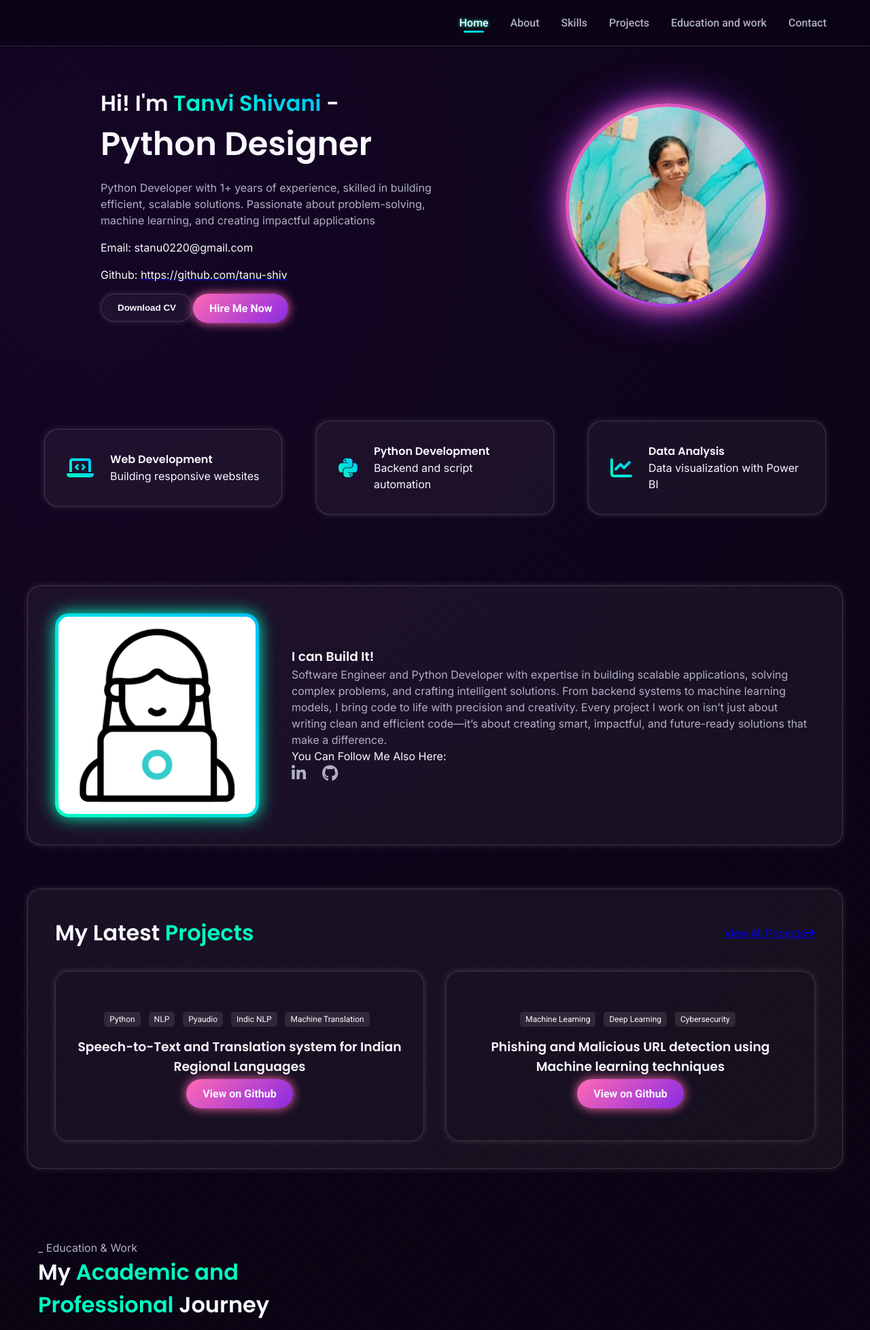
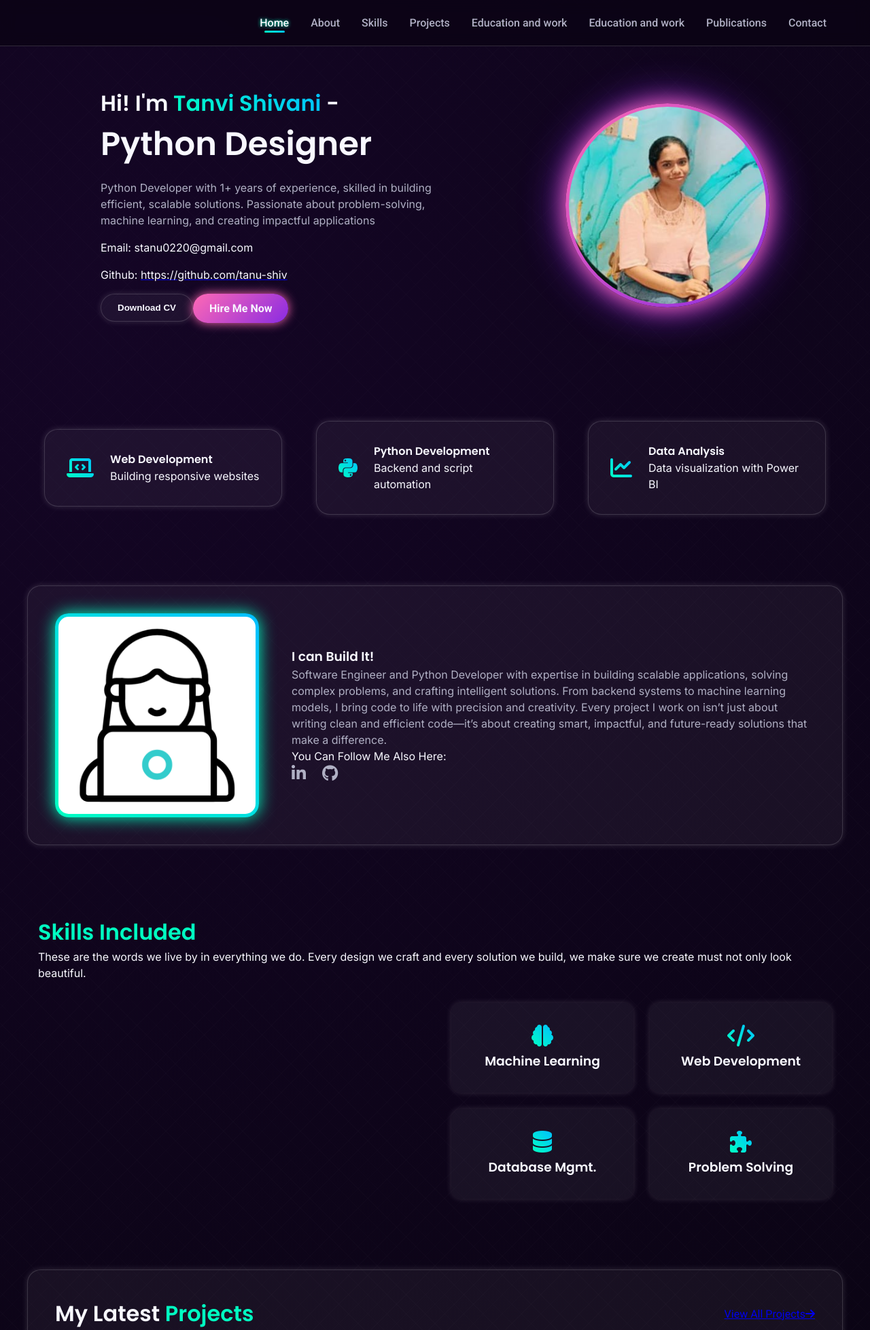
Before and after one commit to tanu-shiv/Personal-portfolio, a Django app: page / in a window 1280 px wide. Shown: the top 1956 px of the page at 68% size. Run offline with Django 5.2, Linux system fonts and the light colour scheme; some libraries are stand-ins or nearby versions.

Commit message:
latest changes

```diff
--- a/resume/templates/home.html
+++ b/resume/templates/home.html
@@ -22,6 +22,8 @@
                 <li><a href="#skills" class="roboto">Skills</a></li>
                 <li><a href="#projects" class="roboto">Projects</a></li>
                 <li><a href="#publications" class="roboto">Education and work</a></li>
+                <li><a href="#publications">Education and work</a></li>
+                <li><a href="#public">Publications</a></li>
                 <li><a href="#contact" class="roboto">Contact</a></li>
             </ul>
         </div>
@@ -201,6 +203,80 @@
             </div>
         </div>
     </section> -->
+    <section id="skills">
+  <h2 class="t-yellow">Skills Included</h2>
+  <p>These are the words we live by in everything we do. Every design we craft and every solution we build, we make sure we create must not only look beautiful.</p>
+
+  <div class="skills-container">
+    <!-- Left: Skill Bars -->
+    <div class="skills-bars">
+      <!-- Machine Learning -->
+      <div class="skills-group" id="ml">
+        <p>Python <span>90%</span></p>
+        <div class="bar"><span style="width:90%"></span></div>
+
+        <p>PySpark <span>70%</span></p>
+        <div class="bar"><span style="width:70%"></span></div>
+
+        <p>Machine Learning <span>70%</span></p>
+        <div class="bar"><span style="width:70%"></span></div>
+      </div>
+
+      <!-- Web Development -->
+      <div class="skills-group" id="web">
+        <p>HTML <span>90%</span></p>
+        <div class="bar"><span style="width:90%"></span></div>
+
+        <p>CSS <span>90%</span></p>
+        <div class="bar"><span style="width:90%"></span></div>
+
+        <p>Django <span>75%</span></p>
+        <div class="bar"><span style="width:75%"></span></div>
+      </div>
+
+      <!-- Database -->
+      <div class="skills-group" id="db">
+        <p>MySQL <span>85%</span></p>
+        <div class="bar"><span style="width:85%"></span></div>
+
+        <p>PostgreSQL <span>75%</span></p>
+        <div class="bar"><span style="width:75%"></span></div>
+
+        <p>MongoDB <span>70%</span></p>
+        <div class="bar"><span style="width:70%"></span></div>
+      </div>
+
+      <!-- Problem Solving -->
+      <div class="skills-group" id="ps">
+        <p>DSA - Problem Solving <span>75%</span></p>
+        <div class="bar"><span style="width:75%"></span></div>
+
+        <p>Competitive Coding <span>70%</span></p>
+        <div class="bar"><span style="width:70%"></span></div>
+      </div>
+    </div>
+
+    <!-- Right: Skill Cards -->
+    <div class="skill-cards">
+      <div class="skill-card" data-skill="ml">
+        <i class="fas fa-brain"></i>
+        <h3>Machine Learning</h3>
+      </div>
+      <div class="skill-card" data-skill="web">
+        <i class="fas fa-code"></i>
+        <h3>Web Development</h3>
+      </div>
+      <div class="skill-card" data-skill="db">
+        <i class="fas fa-database"></i>
+        <h3>Database Mgmt.</h3>
+      </div>
+      <div class="skill-card" data-skill="ps">
+        <i class="fas fa-puzzle-piece"></i>
+        <h3>Problem Solving</h3>
+      </div>
+    </div>
+  </div>
+</section>
 
     <section id="projects">
         <div class="projects-header flex s-between items-center">
@@ -319,6 +395,80 @@
         </div>
         <p class="t-gray">© All Rights Reserved - Tanvi Shivani</p>
     </footer>
+<section id="skills">
+  <h2 class="t-yellow">Skills Included</h2>
+  <p>These are the words we live by in everything we do. Every design we craft and every solution we build, we make sure we create must not only look beautiful.</p>
+
+  <div class="skills-container">
+    <!-- Left: Skill Bars -->
+    <div class="skills-bars">
+      <!-- Machine Learning -->
+      <div class="skills-group" id="ml">
+        <p>Python <span>90%</span></p>
+        <div class="bar"><span style="width:90%"></span></div>
+
+        <p>PySpark <span>70%</span></p>
+        <div class="bar"><span style="width:70%"></span></div>
+
+        <p>Machine Learning <span>70%</span></p>
+        <div class="bar"><span style="width:70%"></span></div>
+      </div>
+
+      <!-- Web Development -->
+      <div class="skills-group" id="web">
+        <p>HTML <span>90%</span></p>
+        <div class="bar"><span style="width:90%"></span></div>
+
+        <p>CSS <span>90%</span></p>
+        <div class="bar"><span style="width:90%"></span></div>
+
+        <p>Django <span>75%</span></p>
+        <div class="bar"><span style="width:75%"></span></div>
+      </div>
+
+      <!-- Database -->
+      <div class="skills-group" id="db">
+        <p>MySQL <span>85%</span></p>
+        <div class="bar"><span style="width:85%"></span></div>
+
+        <p>PostgreSQL <span>75%</span></p>
+        <div class="bar"><span style="width:75%"></span></div>
+
+        <p>MongoDB <span>70%</span></p>
+        <div class="bar"><span style="width:70%"></span></div>
+      </div>
+
+      <!-- Problem Solving -->
+      <div class="skills-group" id="ps">
+        <p>DSA - Problem Solving <span>75%</span></p>
+        <div class="bar"><span style="width:75%"></span></div>
+
+        <p>Competitive Coding <span>70%</span></p>
+        <div class="bar"><span style="width:70%"></span></div>
+      </div>
+    </div>
+
+    <!-- Right: Skill Cards -->
+    <div class="skill-cards">
+      <div class="skill-card" data-skill="ml">
+        <i class="fas fa-brain"></i>
+        <h3>Machine Learning</h3>
+      </div>
+      <div class="skill-card" data-skill="web">
+        <i class="fas fa-code"></i>
+        <h3>Web Development</h3>
+      </div>
+      <div class="skill-card" data-skill="db">
+        <i class="fas fa-database"></i>
+        <h3>Database Mgmt.</h3>
+      </div>
+      <div class="skill-card" data-skill="ps">
+        <i class="fas fa-puzzle-piece"></i>
+        <h3>Problem Solving</h3>
+      </div>
+    </div>
+  </div>
+</section>
 
 </body>
 </html>
```
